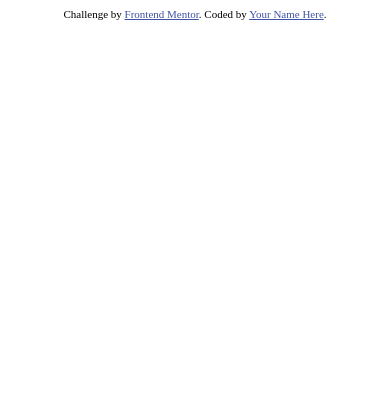
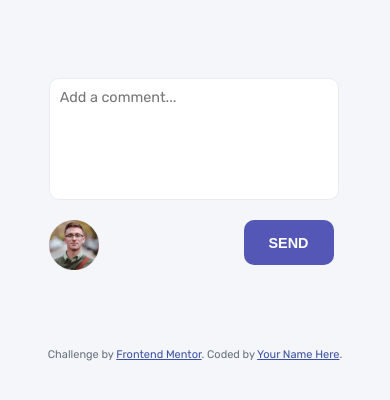
Before and after one commit to MThabsheer7/interactive-comments-section-main, a plain HTML site: page index.html in a window 390 px wide. Drawn offline with Linux system fonts and the light colour scheme.

Commit message:
Comment posting section design completed, with mobile responsiveness

```diff
--- /dev/null
+++ b/app.js
@@ -0,0 +1,3 @@
+document.querySelector('#cmt').addEventListener('blur', function () {
+    this.classList.toggle('active-cmt', this.value.length > 0);
+});
--- a/index.html
+++ b/index.html
@@ -1,26 +1,54 @@
 <!DOCTYPE html>
 <html lang="en">
   <head>
-  <meta charset="UTF-8">
-  <meta name="viewport" content="width=device-width, initial-scale=1.0"> <!-- displays site properly based on user's device -->
+    <meta charset="UTF-8" />
+    <meta name="viewport" content="width=device-width, initial-scale=1.0" />
 
-  <link rel="icon" type="image/png" sizes="32x32" href="./images/favicon-32x32.png">
+    <link
+      rel="icon"
+      type="image/png"
+      sizes="32x32"
+      href="./images/favicon-32x32.png"
+    />
 
     <title>Frontend Mentor | Interactive comments section</title>
 
-  <!-- Feel free to remove these styles or customise in your own stylesheet 👍 -->
-  <style>
-    .attribution { font-size: 11px; text-align: center; }
-    .attribution a { color: hsl(228, 45%, 44%); }
-  </style>
+    <link rel="preconnect" href="https://fonts.googleapis.com" />
+    <link rel="preconnect" href="https://fonts.gstatic.com" crossorigin />
+    <link
+      href="https://fonts.googleapis.com/css2?family=Rubik:wght@400;500;700&display=swap"
+      rel="stylesheet"
+    />
+    <link rel="stylesheet" href="style.css" />
   </head>
   <body>
-
-  <!-- Pull dynamic content from the data.json file -->
-
+    <main>
+      <div class="container">
+        <div class="post-section">
+          <form action="" id="cmt-form">
+            <img
+              src="images/avatars/image-juliusomo.png"
+              alt="Profile image"
+              class="profile-pic"
+            />
+            <textarea
+              name="comment"
+              id="cmt"
+              placeholder="Add a comment..."
+            ></textarea>
+            <button class="send-btn">SEND</button>
+          </form>
+        </div>
+      </div>
+    </main>
+    <footer>
       <div class="attribution">
-    Challenge by <a href="https://www.frontendmentor.io?ref=challenge" target="_blank">Frontend Mentor</a>.
-    Coded by <a href="#">Your Name Here</a>.
+        Challenge by
+        <a href="https://www.frontendmentor.io?ref=challenge" target="_blank"
+          >Frontend Mentor</a
+        >. Coded by <a href="#">Your Name Here</a>.
       </div>
+    </footer>
+    <script src="app.js"></script>
   </body>
 </html>
--- /dev/null
+++ b/style.css
@@ -0,0 +1,116 @@
+:root {
+  --clr-p-blue: hsl(238, 40%, 52%);
+  --clr-p-red: hsl(358, 79%, 66%);
+  --clr-p-lightgrayblue: hsl(239, 57%, 85%);
+  --clr-p-palered: hsl(357, 100%, 86%);
+  --clr-n-darkblue: hsl(212, 24%, 26%);
+  --clr-n-grayblue: hsl(211, 10%, 45%);
+  --clr-n-lightgray: hsl(223, 19%, 93%);
+  --clr-n-verylightgray: hsl(228, 33%, 97%);
+  --clr-n-white: hsl(0, 0%, 100%);
+}
+.attribution {
+  font-size: 11px;
+  text-align: center;
+}
+.attribution a {
+  color: hsl(228, 45%, 44%);
+}
+* {
+  margin: 0;
+  padding: 0;
+}
+body {
+  font-family: "Rubik", sans-serif;
+  font-size: 16px;
+  background-color: var(--clr-n-verylightgray);
+  color: var(--clr-n-grayblue);
+}
+.container {
+  width: 45%;
+  height: fit-content;
+  margin: 20% auto;
+}
+.post-section {
+  display: flex;
+  align-items: flex-start;
+}
+#cmt-form {
+  width: 100%;
+  display: grid;
+  grid-template-columns: 1fr 10fr 1fr;
+  grid-gap: 20px;
+}
+.profile-pic {
+  height: 50px;
+}
+#cmt {
+  border: 1px solid var(--clr-n-lightgray);
+  width: 90%;
+  height: 100px;
+  border-radius: 10px;
+  font-family: "Rubik", sans-serif;
+  padding: 10px;
+  resize: none;
+  font-size: 0.9rem;
+}
+.send-btn {
+  width: 120px;
+  height: 50px;
+  background-color: var(--clr-p-blue);
+  border: none;
+  border-radius: 10px;
+  color: var(--clr-n-white);
+  font-weight: 700;
+  font-size: 1rem;
+  cursor: pointer;
+  transition: 200ms ease;
+}
+.send-btn:hover {
+  background-color: var(--clr-p-lightgrayblue);
+}
+@media screen and (max-width: 1200px) {
+  .container {
+    width: 60%;
+  }
+  .send-btn {
+    width: 100px;
+    height: 50px;
+  }
+}
+
+@media screen and (max-width: 750px) {
+  .container {
+    width: 90%;
+  }
+  #cmt {
+    width: 90%;
+  }
+  .send-btn {
+    width: 90px;
+    height: 45px;
+    font-size: 0.9rem;
+  }
+}
+
+@media screen and (max-width: 500px) {
+  #cmt {
+    width: 91.667%;
+  }
+  #cmt-form {
+    position: relative;
+    grid-gap: 0;
+    grid-row-gap: 20px;
+  }
+  .profile-pic {
+    grid-area: 2/2;
+  }
+  #cmt {
+    grid-area: 1/2;
+  }
+  .send-btn {
+    grid-area: 2/2;
+    position: absolute;
+    right: 11.5%;
+  }
+}
```
Lines whose indentation alone changed are shown as unchanged.
